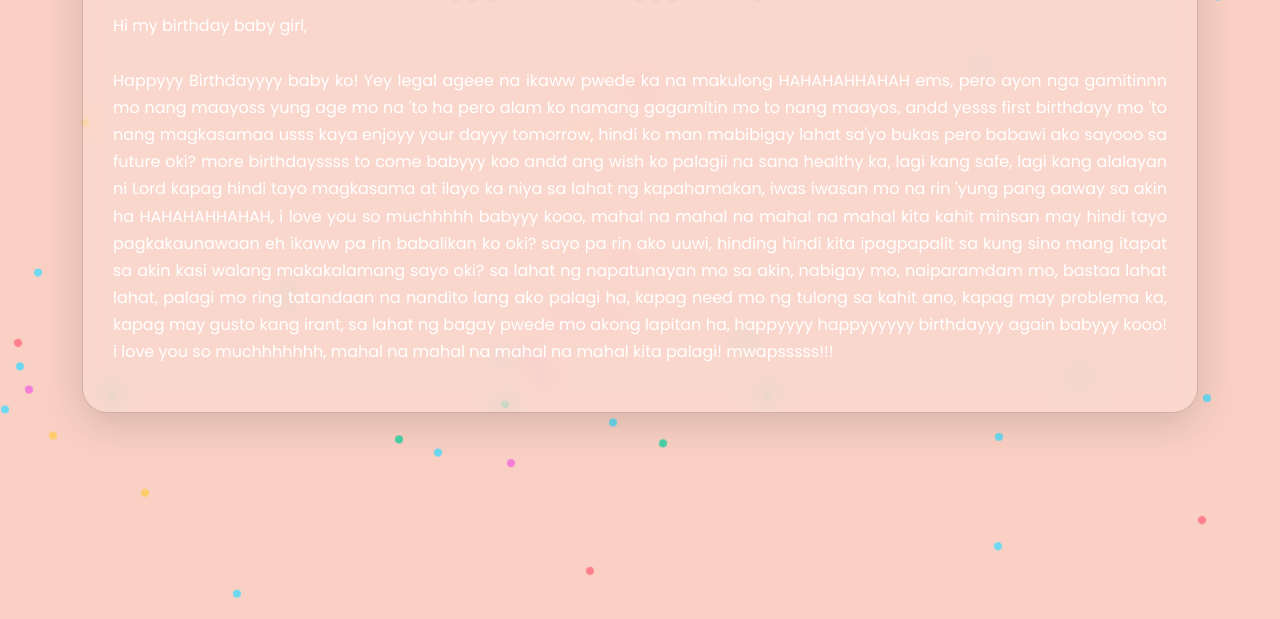
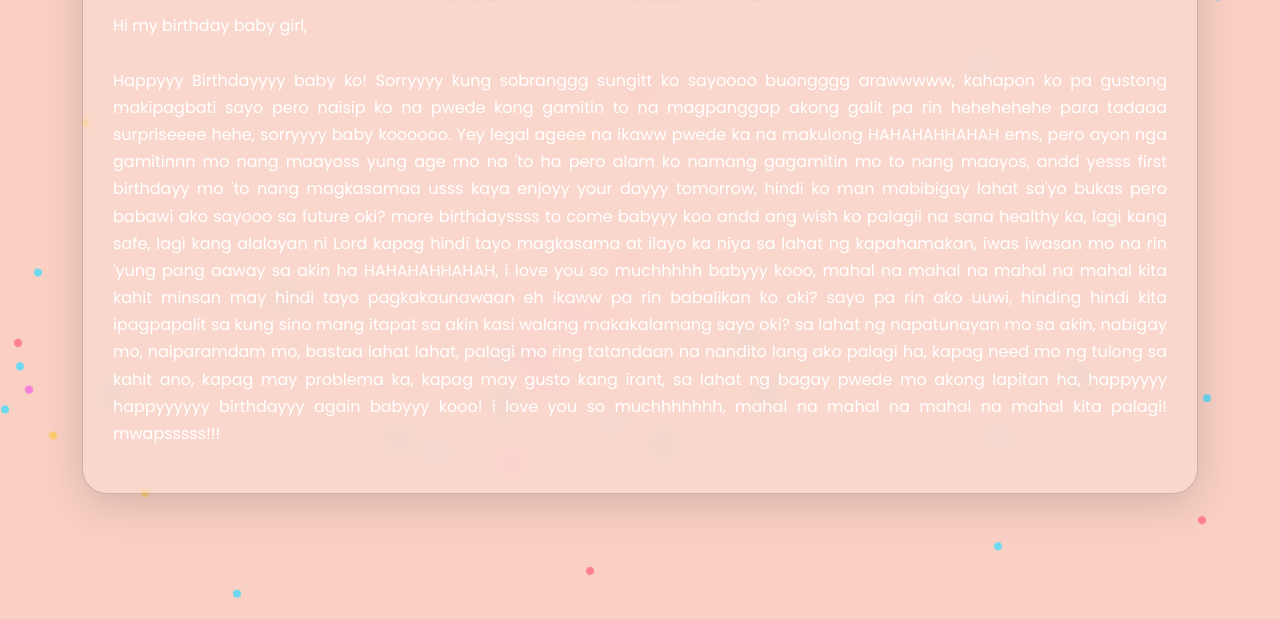
Before and after one commit to chaelyooo/bday, a plain HTML site: page letter.html in a window 1280 px wide. Shown: the part 181-800 px from the top of the page. Drawn offline with nearby package versions, Linux system fonts and the light colour scheme.

Commit message:
Update letter.html

```diff
--- a/letter.html
+++ b/letter.html
@@ -86,7 +86,7 @@
       <h2>Happy Birthdayyy Baby koooo!</h2>
       <p class="mt-3">
         Hi my birthday baby girl,<br><br>
-        Happyyy Birthdayyyy baby ko! Yey legal ageee na ikaww pwede ka na makulong HAHAHAHHAHAH ems,
+        Happyyy Birthdayyyy baby ko! Sorryyyy kung sobranggg sungitt ko sayoooo buongggg arawwwww, kahapon ko pa gustong makipagbati sayo pero naisip ko na pwede kong gamitin to na magpanggap akong galit pa rin hehehehehe para tadaaa surpriseeee hehe, sorryyyy baby koooooo. Yey legal ageee na ikaww pwede ka na makulong HAHAHAHHAHAH ems,
         pero ayon nga gamitinnn mo nang maayoss yung age mo na 'to ha pero alam ko namang gagamitin mo to nang maayos,
         andd yesss first birthdayy mo 'to nang magkasamaa usss kaya enjoyy your dayyy tomorrow, hindi ko man mabibigay lahat sa'yo bukas
         pero babawi ako sayooo sa future oki? more birthdayssss to come babyyy koo andd ang wish ko palagii na sana healthy ka,
```
